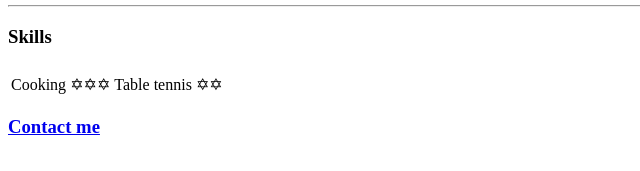
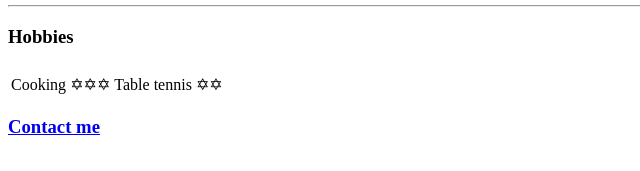
Before and after one commit to TingLi18/CV, a plain HTML site: page index.html in a window 1280 px wide. Shown: the part 581-752 px from the top of the page, 0-640 px from the left. Drawn offline with Linux system fonts and the light colour scheme.

Commit message:
Update index.html

```diff
--- a/index.html
+++ b/index.html
@@ -44,7 +44,7 @@
       </table>
      </ol>
      <hr>
-     <h3>Skills</h3>
+     <h3>Hobbies</h3>
      <table>
        <tr>
          <td></td>
```
